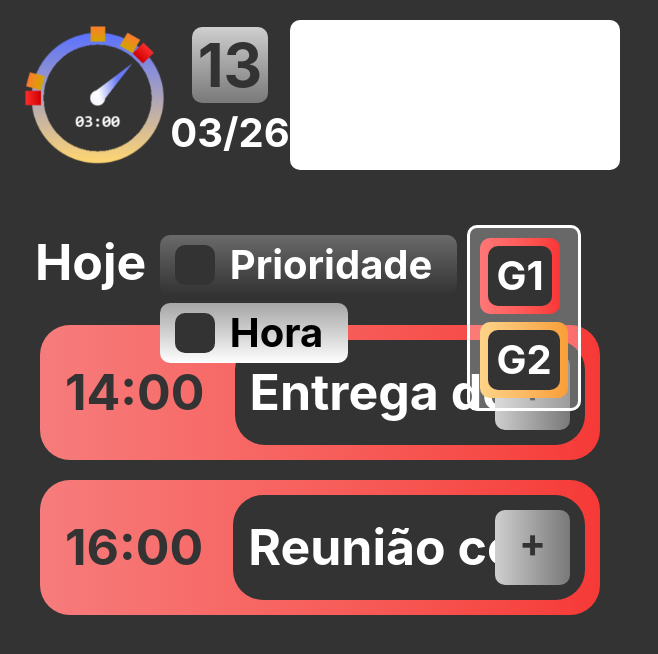
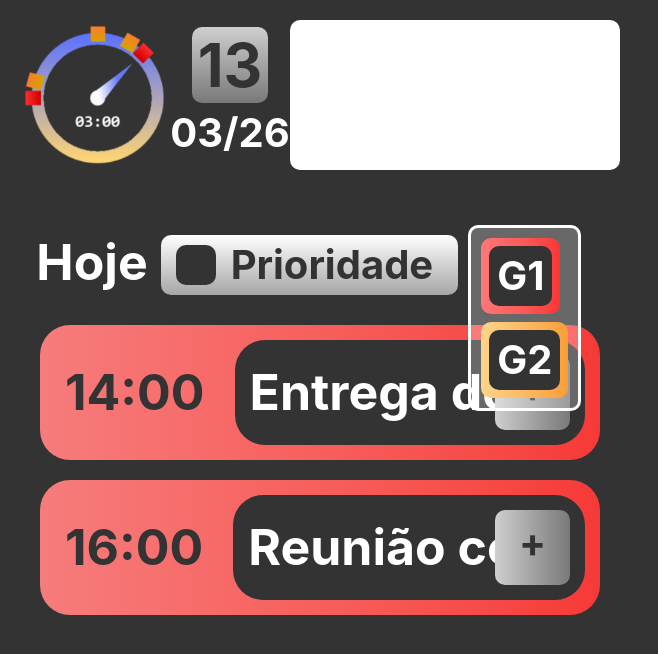
Before and after one commit to GustavoSantosSs/Aro-Project---Personal-Organizer, a React (Vite) app: page / in a window 1280 px wide. Shown: the top 654 px of the page, without its empty margins (0-658 px from the left). Built offline with nearby package versions, Linux system fonts and the light colour scheme.

Commit message:
Funcionalidades aos botoes de filtros

```diff
--- a/src/Components/PainelNextTasks/header/mainFilter.jsx
+++ b/src/Components/PainelNextTasks/header/mainFilter.jsx
@@ -1,20 +1,51 @@
+import { useState } from "react"
+
 export function MainFilter() {
-    return (
-        <div className="w-[70%] justify-end flex">
-        <ul id="MainFilterList" className="flex items-start flex-wrap absolute flex-col gap-2 p-[10px] rounded-[10px]">
-        <li id="PrioridadeFilter" className="flex items-center cursor-pointer">
-            <div className="flex items-center px-[15px] rounded-[10px] bg-linear-to-t from-[#333] to-[#6a6a6a]">
+  const [active, setActive] = useState("prioridade")
+  const [open, setOpen] = useState(false)
+  const [isTopActive, setIsTopActive] = useState(false)
+
+  function handleTopClick() {
+    setIsTopActive(prev => !prev)
+    setOpen(prev => !prev)
+    }
+
+  function handleSelect(option) {
+    setActive(option)
+    setOpen(false)
+    setIsTopActive(false)
+  }
+
+  const other = active === "prioridade" ? "hora" : "prioridade"
+
+  return (
+        <ul className="flex items-end flex-wrap absolute flex-col gap-2 p-[10px] rounded-[10px]">
+        <li onClick={handleTopClick} id="p1Filter" className="flex items-center cursor-pointer">
+                <div id="bg-mainfilter" className={`flex items-center px-[15px] rounded-[10px] ${
+      isTopActive
+        ? "bg-gradient-to-t from-[#333] to-[#4e4e4e]"
+        : "bg-gradient-to-t from-[#a6a6a6] to-[#fff]"
+    }`}>
                 <div className="h-[40px] aspect-square mr-[5px] bg-[#333] rounded-[10px]"></div>
-                <p className="text-[40px] text-white font-bold mx-[10px]">Prioridade</p>
+                <p className={`text-[40px] font-bold mx-[10px] ${
+      isTopActive
+        ? "text-[white]"
+        : "text-[#333]"
+    }`}>{active === "prioridade" ? "Prioridade" : "Hora"}</p>
             </div>
         </li>
-        <li id="HoraFilter" className="flex items-center cursor-pointer">
-            <div className="flex items-center px-[15px] rounded-[10px] bg-linear-to-b from-[#a6a6a6] to-[#fff]">
+        {open && (
+        <li onClick={() => handleSelect(other)} id="p2Filter" className="flex items-center cursor-pointer">
+            <div className="flex items-center px-[15px] rounded-[10px] bg-gradient-to-t from-[#a6a6a6] to-[#ffffff]">
                 <div className="h-[40px] aspect-square mr-[5px] bg-[#333] rounded-[10px]"></div>
-                <p className="text-[40px] text-[#333]] font-bold mx-[10px]">Hora</p>
+                <p className={`text-[40px] font-bold mx-[10px] ${
+      isTopActive
+        ? "text-[#333]"
+        : "text-[#white]"
+    }`}>{other === "prioridade" ? "Prioridade" : "Hora"}</p>
             </div>
         </li>
+        )}
         </ul>
-        </div>
     )
 }
--- a/src/Components/PainelNextTasks/header/subFilter.jsx
+++ b/src/Components/PainelNextTasks/header/subFilter.jsx
@@ -1,14 +1,15 @@
-export function SubFilter() {
+export function G1Filter() {
     return (
-        <div className="w-[30%]">
-            <ul className="flex flex-wrap gap-2 flex-col items-start absolute border-[3px] border-white p-[10px] rounded-[10px] bg-[#ffffff42]">
         <li className="flex bg-gradient-to-r from-[#f77] to-[#f93636] p-2 rounded-[10px]">
             <h1 className="text-white bg-[#333] rounded-[10px] cursor-default text-[40px] font-bold px-2 cursor-pointer">G1</h1>
         </li>
+    )
+}
+
+export function G2Filter() {
+    return (
         <li className="flex bg-gradient-to-r from-[#fdd488] to-[#f99e36] p-2 rounded-[10px]">
             <h1 className="text-white bg-[#333] rounded-[10px] cursor-default text-[40px] font-bold px-2 cursor-pointer">G2</h1>
         </li>
-    </ul>
-        </div>
     )
 }
--- a/src/Pages/Home/Home.jsx
+++ b/src/Pages/Home/Home.jsx
@@ -1,14 +1,14 @@
 import { useTasks } from "../../hooks/hooks";
 
 {  /* CSS */}
-import "./home.css";
+import "../Home/home.css";
 
 {  /* Components */}
 import { BtnDailyTools } from "../../components/dailyTools/btn/btn";
 import { TaskCard } from "../../components/painelNextTasks/nextTasksBlock/taskCard";
 import { DailyClock } from "../../components/dailyTools/clockEvents/clockEvents";
 import { MainFilter } from "../../components/painelNextTasks/header/mainFilter";
-import { SubFilter } from "../../components/painelNextTasks/header/subFilter";
+import { G1Filter, G2Filter } from "../../components/painelNextTasks/header/subFilter";
 
 export function Homee() {
   const { tasks } = useTasks();
@@ -29,8 +29,17 @@ export function Homee() {
       <section id="PainelNextTasks" className="w-1/2 p-5 grid">
         <section className="flex p-[15px]">
           <h1 className="flex w-[20%] justify-center items-center text-white font-bold text-[50px]">Hoje</h1>
+          <div id="FilterHeader" className="w-[80%] flex">
+            <section id="MainFilter" className="w-[70%] justify-end flex">
               <MainFilter />
-        <SubFilter />
+            </section>
+            <section id="SubFilter" className="w-[30%] flex">
+              <ul className="flex flex-wrap gap-2 flex-col items-start absolute border-[3px] border-white p-[10px] rounded-[10px] bg-[#ffffff42]">
+                <G1Filter />
+                <G2Filter />
+              </ul>
+            </section>
+          </div>
         </section>
           <section className="flex py-[10px] px-[20px] flex-wrap gap-5">
             {tasks.map((task) => (
@@ -38,7 +47,6 @@ export function Homee() {
             ))}
           </section>
       </section>
-
     </div>
   );
 }
```
Lines whose indentation alone changed are shown as unchanged.
